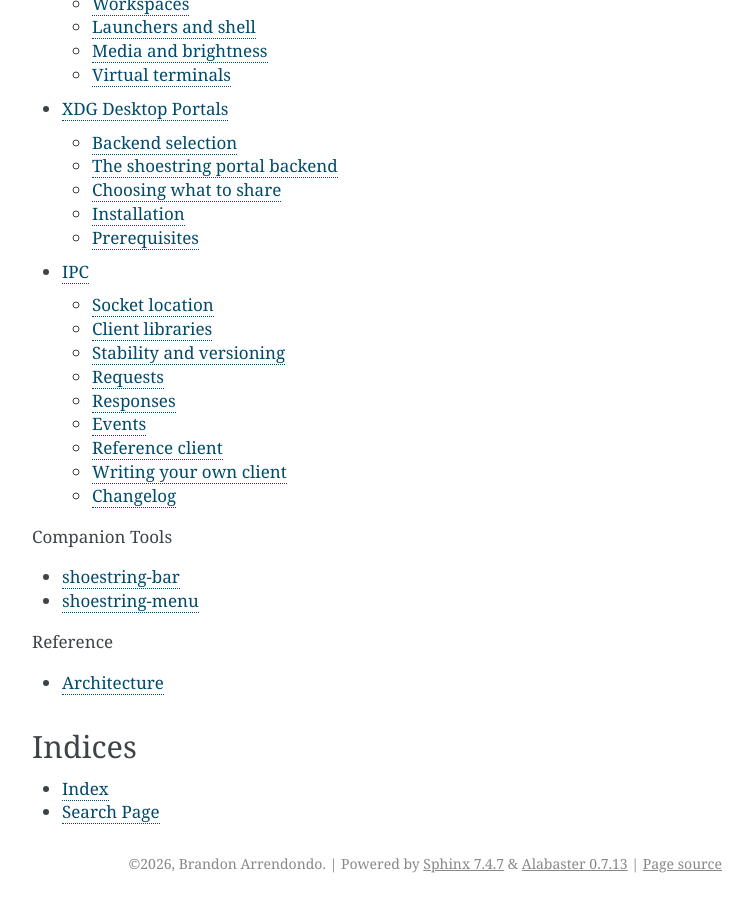
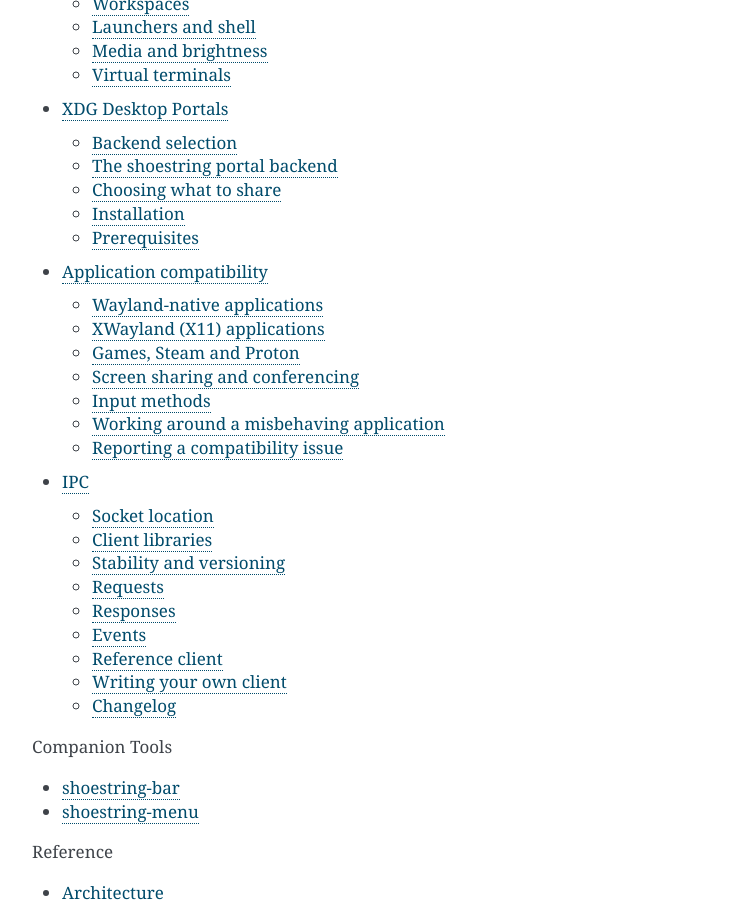
Before and after one commit to szarta/shoestring-wm, a Sphinx documentation site: the page built from docs/index.rst, in a window 1280 px wide and 900 px high, scrolled down 1380 px. Shown: the whole window, without its empty margins (388-1141 px from the left). Built offline with Sphinx 7.4.7, drawn with Linux system fonts in a browser that asks for light colours; part of the change alters nothing that is shown.

Commit message:
docs: add application compatibility / known-issues page (task 124)
Consolidate the scattered per-app notes into docs/compatibility.rst:
Wayland-native (Electron/Chromium ozone flags, Firefox, decorations),
XWayland (GIMP/Inkscape, WM_CLASS rules, scaling caveats), games/Steam/
Proton (pieces in place + known gaps; flagged not-yet-verified), screen
sharing (Zoom shm), input methods, window-rule workarounds, and a
reporting checklist. Wire it into the toctree.

Co-Authored-By: Claude Opus 4.8 (1M context) <noreply@anthropic.com>

```diff
--- /dev/null
+++ b/docs/compatibility.rst
@@ -0,0 +1,168 @@
+Application compatibility
+=========================
+
+shoestring-wm aims to run ordinary desktop applications without
+special-casing. This page collects what is known to work, the handful of
+app-specific quirks worth knowing about, and how to work around a
+misbehaving client. It is a **living document** — if you hit an
+application-specific problem, please report it (see
+:ref:`reporting-compat` below) so it can be captured here.
+
+For *what protocols* the compositor implements (the capability list behind
+this compatibility), see :doc:`overview`. For tuning an individual app's
+placement, see the window-rules section of :doc:`configuration`.
+
+Wayland-native applications
+---------------------------
+
+GTK and Qt applications run natively and are the best-supported case:
+floating placement, the four window actions, fractional scaling
+(``wp_viewporter`` + ``wp_fractional_scale_manager_v1``), the clipboard and
+primary selection, drag-and-drop, and input methods all work as expected.
+
+A few toolkits need a nudge to use Wayland instead of falling back to
+XWayland:
+
+- **Electron / Chromium-based apps** (VS Code, Discord, Slack, Chromium,
+  Chrome, …) often default to XWayland. Launch them with
+  ``--ozone-platform-hint=auto`` (or ``--ozone-platform=wayland``) to run
+  natively — e.g. ``code --ozone-platform-hint=auto``. Native Wayland gives
+  correct scaling and avoids the XWayland caveats below.
+- **Firefox** runs on Wayland by default on current releases; on older
+  builds set ``MOZ_ENABLE_WAYLAND=1`` in the environment.
+
+Window decorations
+~~~~~~~~~~~~~~~~~~~
+
+The compositor advertises ``xdg-decoration`` and forces **server-side**
+mode, and by default draws no titlebar (an optional border is configurable
+via ``[decorations].border_width``). The practical effect:
+
+- Apps that honor the protocol (most Qt apps, many GTK apps) render
+  **undecorated** — no client titlebar, no double decorations. Move and
+  resize them by holding ``Super`` and dragging.
+- Apps that ignore it and always draw client-side decorations (GNOME/GTK
+  apps using ``libdecor``) keep their own titlebar and shadow. That is
+  cosmetic, not a malfunction.
+
+This matches the project's "no decoration polish" non-goal — see
+:doc:`overview`.
+
+XWayland (X11) applications
+---------------------------
+
+X11-only applications (GIMP, Inkscape, ``feh``, older Java/Tk tools, many
+games) run through **XWayland**, which the WM spawns on demand. Install your
+distribution's ``xwayland`` package first (see :doc:`install`); the ``.deb``
+and ``.rpm`` already recommend it. Once the compositor is running,
+``$DISPLAY`` is exported, so you can launch X11 apps straight from a
+terminal.
+
+What works:
+
+- X11 toplevels map alongside Wayland windows and obey the same floating
+  placement and window actions.
+- Clipboard **and** primary-selection (middle-click paste) are forwarded
+  bidirectionally between X11 and Wayland clients.
+- Window rules match X11 apps too: the rule matcher reads ``WM_CLASS`` as
+  the ``app_id`` equivalent. Use ``xprop WM_CLASS`` to find the value.
+
+Known XWayland limitations (these are inherent to XWayland, not specific to
+shoestring-wm):
+
+- **Fractional / mixed-DPI scaling** is coarse. XWayland apps render at a
+  single global scale rather than per-output fractional scale, so they can
+  look blurry or mis-sized on a fractional-scaled or mixed-DPI multi-monitor
+  setup. Native Wayland is sharp; prefer it where the app offers it.
+- A few apps assume a root window they can draw on (some screensavers,
+  ``xwallpaper``); the WM does not provide one.
+
+Games, Steam and Proton
+-----------------------
+
+.. note::
+
+   End-to-end gaming verification (Steam, Proton, native Linux titles, anti-
+   cheat) is **in progress and not yet certified**. This section documents
+   the compositor-side pieces that are in place and the known gaps; treat
+   specific titles as untested until listed as verified. Reports from a real
+   gaming machine are very welcome.
+
+The protocol building blocks games rely on are implemented:
+
+- **Pointer lock + relative motion** (``zwp_pointer_constraints_v1`` /
+  ``zwp_relative_pointer_v1``) for FPS mouse-look — the cursor locks while
+  over the game surface and the game receives raw relative deltas.
+- **Keyboard-shortcuts inhibit** (``zwp_keyboard_shortcuts_inhibit_v1``) so
+  a focused full-screen game receives ``Super``-combos instead of the WM
+  eating them.
+- **Fullscreen** as a first-class window state, bypassing layer-shell
+  surfaces (the bar) so the game owns the whole output.
+- **XWayland** for Windows games via Proton/Wine and for X11-only native
+  titles; **dmabuf** import for GPU clients on the udev/DRM backend.
+
+Known gaps to be aware of when testing:
+
+- **No tearing / immediate presentation yet.** ``tearing_control_v1`` is not
+  implemented, so presentation is always vsync'd. Games cannot opt into
+  tearing for lower latency.
+- Steam's own UI is Chromium-based and runs under XWayland; the
+  fractional-scaling caveat above applies to the client and overlay.
+- Proton/anti-cheat behavior is untested on this compositor.
+
+Screen sharing and conferencing
+--------------------------------
+
+Screen capture for browsers, OBS and conferencing apps goes through the
+native desktop portal (``xdg-desktop-portal-shoestring``), which serves the
+**ScreenCast** and **Screenshot** interfaces. It must be installed and
+routed — see :doc:`portals` for setup, which the packaged ``.deb`` / ``.rpm``
+handle automatically.
+
+App-specific notes:
+
+- **Browsers and OBS** take zero-copy ``dmabuf`` frames and work directly.
+- **Zoom** cannot import the compositor's ``dmabuf`` buffers (its bundled
+  Mesa is too old), so the portal hands it **shm** frames per-consumer
+  instead — no global switch needed. This is handled automatically; see
+  :doc:`portals`.
+- Screen sharing is **opt-in**: the capture capability is off until enabled,
+  so the first share in a session may require flipping the screen-capture
+  gate. See :doc:`portals` and :doc:`ipc`.
+
+Input methods
+-------------
+
+CJK and other composed input via **fcitx5** or **ibus** (with its Wayland
+front-end) works out of the box — the three cooperating protocols are always
+advertised, and ``Super`` keybinds keep working while an IME is active.
+On-screen keyboards (``squeekboard``, ``wvkbd``) are supported the same way.
+Full setup, including launching the IME daemon from ``[general].autostart``,
+is in :doc:`running`.
+
+Working around a misbehaving application
+----------------------------------------
+
+Most app-specific placement problems are solvable with a **window rule**
+(see :doc:`configuration`) — for example, pinning a chat client to a
+workspace, forcing a tool window to a fixed size and position, or matching
+an X11 app by its ``WM_CLASS``. If an app opens on the wrong workspace, at
+the wrong size, or steals focus, a rule is usually the fix before anything
+in the compositor needs to change.
+
+.. _reporting-compat:
+
+Reporting a compatibility issue
+-------------------------------
+
+When an application misbehaves, the most useful report includes:
+
+- the app, its version, and whether it ran **native Wayland or XWayland**
+  (X11 apps show up with a ``WM_CLASS``; check ``shoestring-ctl windows``);
+- what you expected versus what happened;
+- the compositor log for the session — set
+  ``SHOESTRING_WM_LOG=/tmp/swm.log`` before launching (see :doc:`running`);
+- the output of ``shoestring-ctl -p windows`` while the app is open.
+
+File it on the project's issue tracker; verified quirks and their
+workarounds get folded back into this page.
--- a/docs/index.rst
+++ b/docs/index.rst
@@ -21,6 +21,7 @@ This is the user guide. For source-level architecture notes see
    configuration
    bindings
    portals
+   compatibility
    ipc
 
 .. toctree::
```
